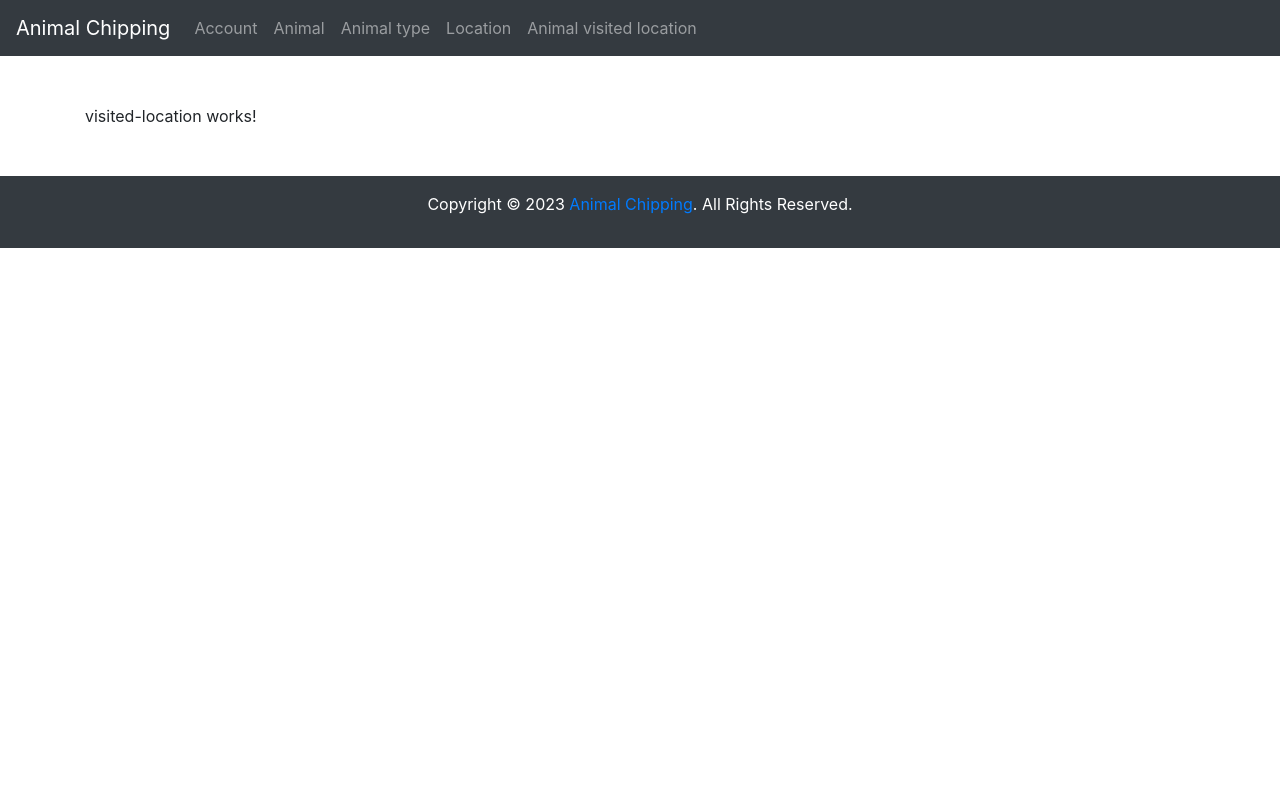
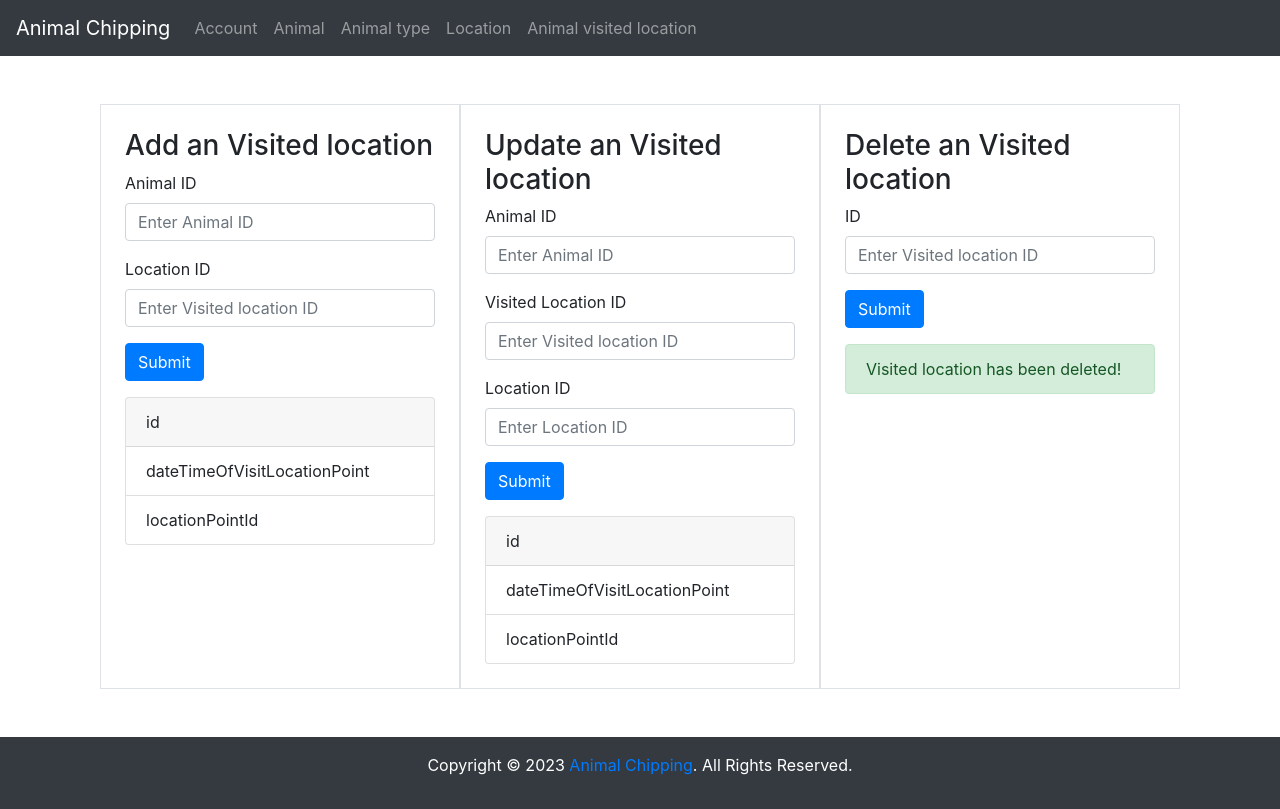
Before and after one commit to krios2146/animal-chipping-api, an Angular app in the folder animal-chipping-front/: page /visited-location in a window 1280 px wide. Built offline with nearby package versions, Linux system fonts and the light colour scheme.

Commit message:
feat: add html to the visited-location component

```diff
--- a/animal-chipping-front/src/app/visited-location/visited-location.component.html
+++ b/animal-chipping-front/src/app/visited-location/visited-location.component.html
@@ -1 +1,63 @@
-<p>visited-location works!</p>
+<div class="container d-flex">
+    <div class="container border p-4">
+        <h3>Add an Visited location</h3>
+        <form>
+            <div class="form-group">
+                <label for="animalId">Animal ID</label>
+                <input type="number" class="form-control" id="animalId" name="animalId" placeholder="Enter Animal ID">
+            </div>
+            <div class="form-group">
+                <label for="locationId">Location ID</label>
+                <input type="number" class="form-control" id="locationId" name="locationId" placeholder="Enter Visited location ID">
+            </div>
+            <button type="submit" class="btn btn-primary">Submit</button>
+        </form>
+        <div class="card mt-3">
+            <div class="card-header">id</div>
+            <ul class="list-group list-group-flush">
+                <li class="list-group-item">dateTimeOfVisitLocationPoint</li>
+                <li class="list-group-item">locationPointId</li>
+            </ul>
+        </div>
+    </div>
+
+    <div class="container border p-4">
+        <h3>Update an Visited location</h3>
+        <form>
+            <div class="form-group">
+                <label for="animalId">Animal ID</label>
+                <input type="number" class="form-control" id="animalId" name="animalId" placeholder="Enter Animal ID">
+            </div>
+            <div class="form-group">
+                <label for="visitedLocationPointId">Visited Location ID</label>
+                <input type="number" class="form-control" id="visitedLocationPointId" name="visitedLocationPointId" placeholder="Enter Visited location ID">
+            </div>
+            <div class="form-group">
+                <label for="locationId">Location ID</label>
+                <input type="number" class="form-control" id="locationId" name="locationId" placeholder="Enter Location ID">
+            </div>
+            <button type="submit" class="btn btn-primary">Submit</button>
+        </form>
+        <div class="card mt-3">
+            <div class="card-header">id</div>
+            <ul class="list-group list-group-flush">
+                <li class="list-group-item">dateTimeOfVisitLocationPoint</li>
+                <li class="list-group-item">locationPointId</li>
+            </ul>
+        </div>
+    </div>
+
+    <div class="container border p-4">
+        <h3>Delete an Visited location</h3>
+        <form>
+            <div class="form-group">
+                <label for="visitedLocationPointId">ID</label>
+                <input type="number" class="form-control" id="visitedLocationPointId" name="visitedLocationPointId" placeholder="Enter Visited location ID">
+            </div>
+            <button type="submit" class="btn btn-primary">Submit</button>
+            <div class="alert alert-success mt-3" role="alert">
+                Visited location has been deleted!
+            </div>
+        </form>
+    </div>
+</div>
```
